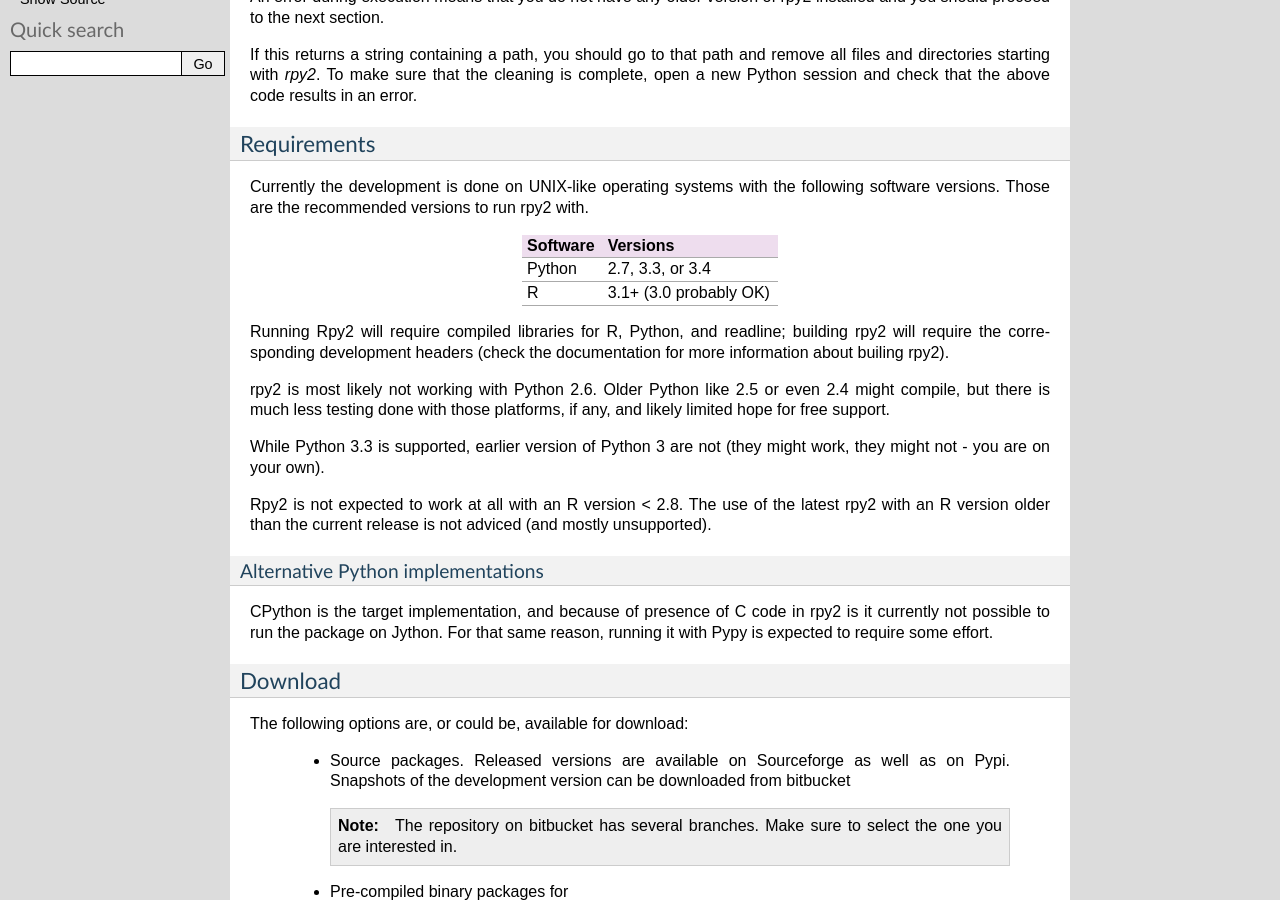
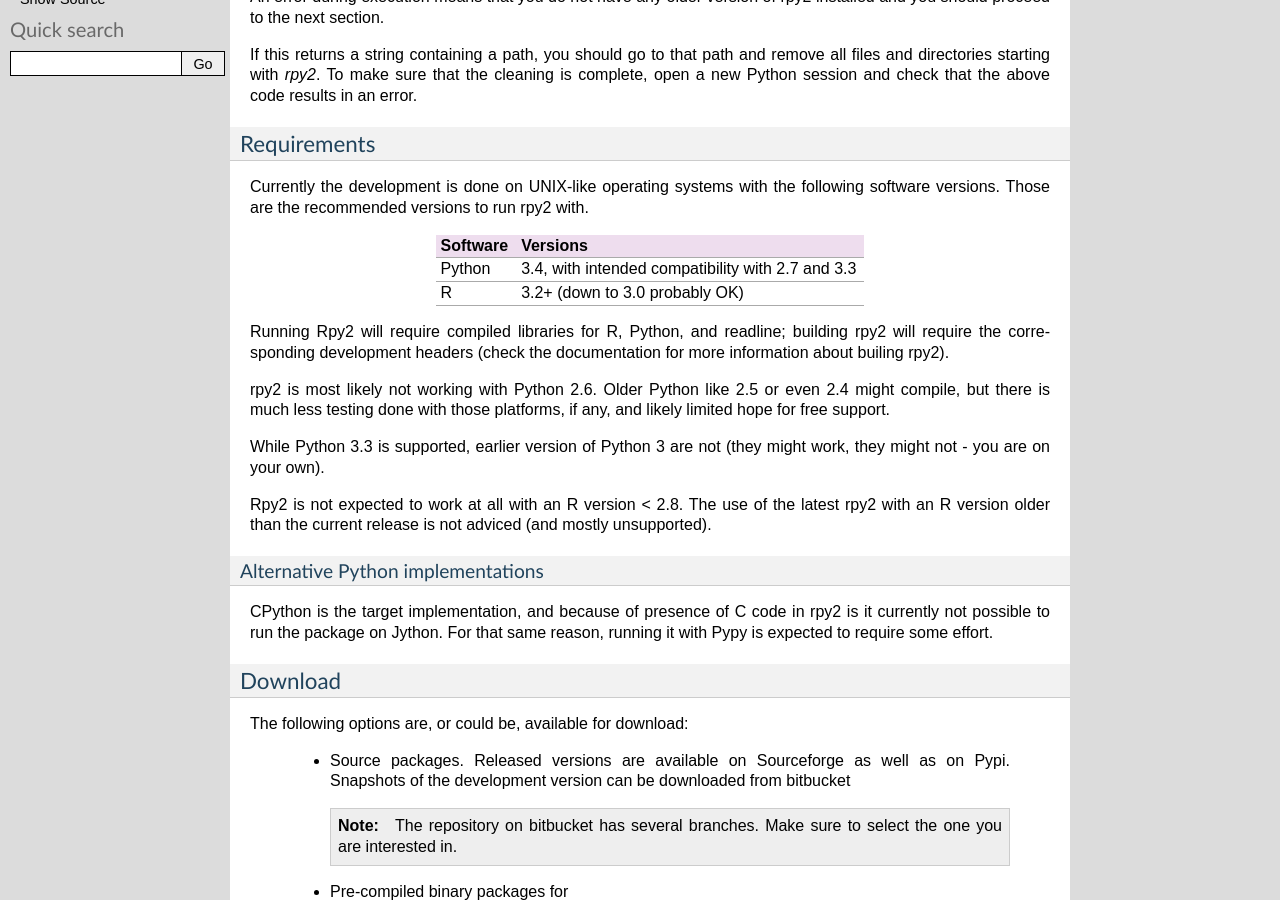
Before and after one commit to uhjish/rpy2, a Sphinx documentation site: the page built from doc/overview.rst, in a window 1280 px wide and 900 px high, scrolled down 777 px. Built offline with Sphinx 7.4.7, drawn with Linux system fonts in a browser that asks for light colours.

Commit message:
update target versions for R and Pytho in the doc

```diff
--- a/doc/overview.rst
+++ b/doc/overview.rst
@@ -73,12 +73,12 @@
 following software versions. Those are the recommended
 versions to run rpy2 with.
 
-======== =======================
+======== ==================================================
 Software Versions
-======== =======================
- Python   2.7, 3.3, or 3.4
- R        3.1+ (3.0 probably OK)
-======== =======================
+======== ==================================================
+ Python   3.4, with intended compatibility with 2.7 and 3.3
+ R        3.2+ (down to 3.0 probably OK)
+======== ==================================================
 
 Running Rpy2 will require compiled libraries for R, Python, and readline;
 building rpy2 will require the corresponding development headers
```
